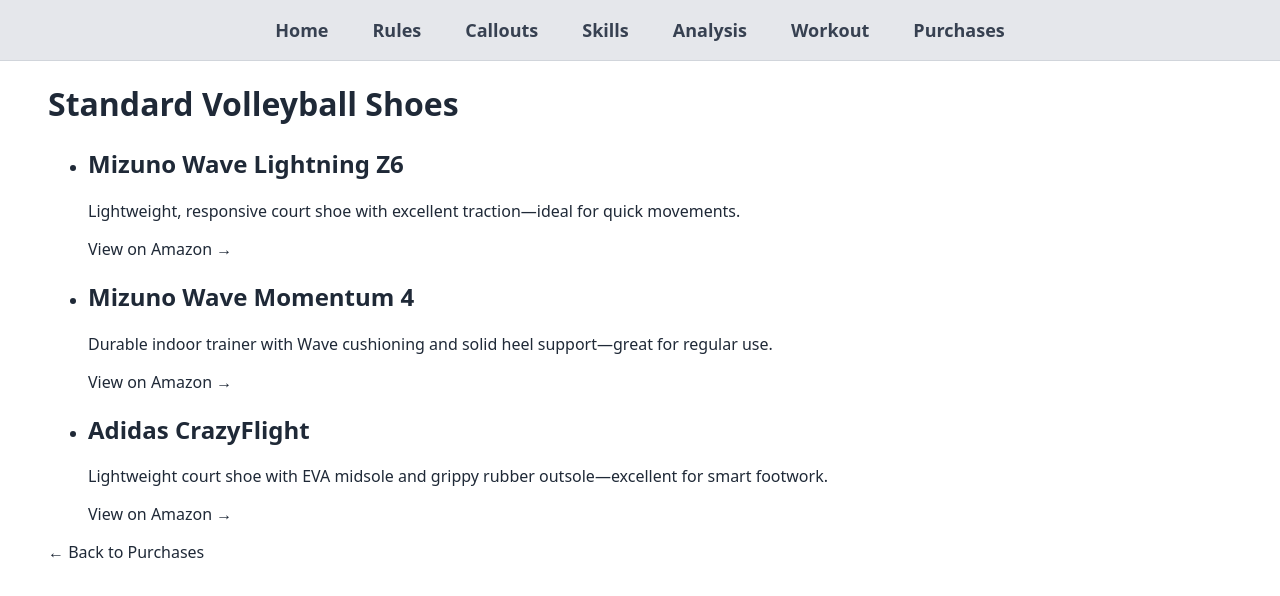
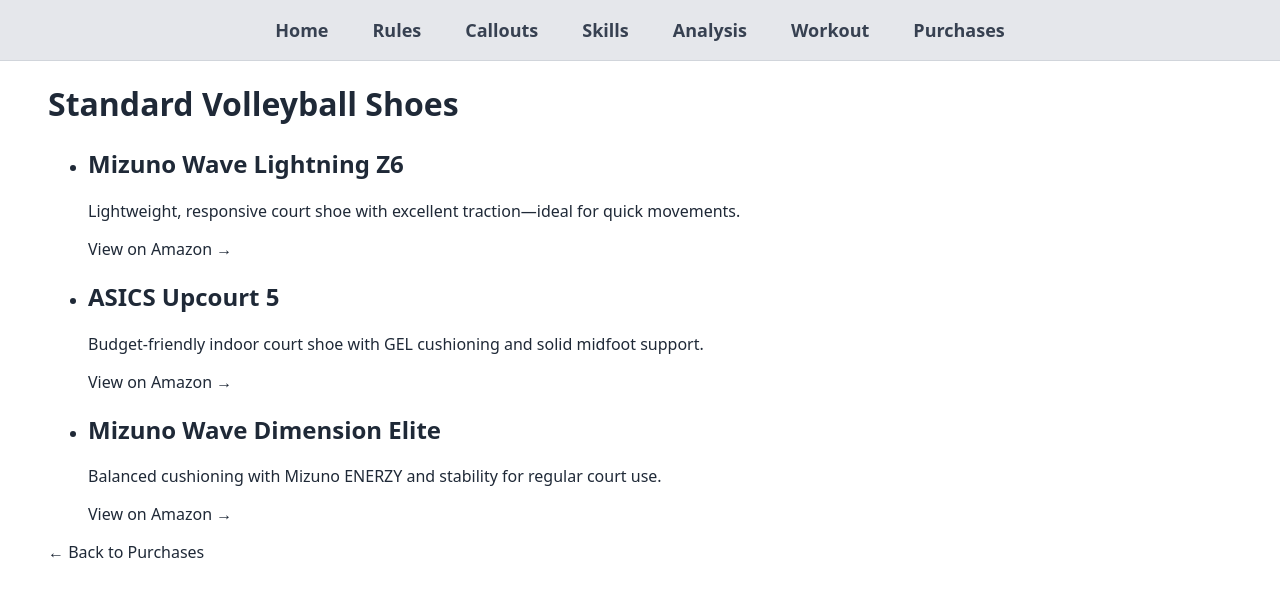
Before and after one commit to blueweriy/volleyball-ai-website, a React (Vite) app: page /purchases/shoes/standard in a window 1280 px wide. Shown: the top 596 px of the page. Built offline with nearby package versions, Linux system fonts and the light colour scheme.

Commit message:
Update ShoesStandard.jsx

```diff
--- a/src/pages/purchases/ShoesStandard.jsx
+++ b/src/pages/purchases/ShoesStandard.jsx
@@ -9,14 +9,14 @@ const items = [
     url: 'https://www.amazon.com/Mizuno-Mens-Wave-Lightning-Volleyball-Shoe/dp/B07XMN46K1'
   },
   {
-    name: 'Mizuno Wave Momentum 4',
-    desc: 'Durable indoor trainer with Wave cushioning and solid heel support—great for regular use.',
-    url: 'https://www.amazon.com/Mizuno-Mens-Wave-Momentum-Volleyball/dp/B08WR6LPXM'
+    name: 'ASICS Upcourt 5',
+    desc: 'Budget-friendly indoor court shoe with GEL cushioning and solid midfoot support.',
+    url: 'https://www.amazon.com/ASICS-Upcourt-5-Sneaker-4-Eclipse/dp/B0BD87Z6JF'
   },
   {
-    name: 'Adidas CrazyFlight',
-    desc: 'Lightweight court shoe with EVA midsole and grippy rubber outsole—excellent for smart footwork.',
-    url: 'https://www.amazon.com/adidas-Crazyflight-Volleyball-Shoe-Mens/dp/B08B5JYSTW'
+    name: 'Mizuno Wave Dimension Elite',
+    desc: 'Balanced cushioning with Mizuno ENERZY and stability for regular court use.',
+    url: 'https://www.amazon.com/Mizuno-Unisex-Adult-Momentum-Elite-Volleyball/dp/B0DY8TX5T5'
   }
 ];
 
```
